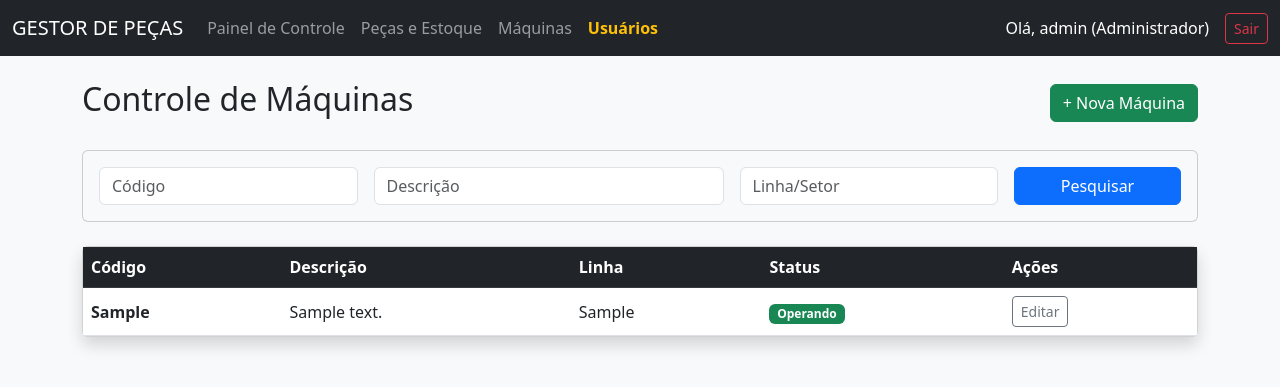
After one commit to fabioj86/GestorPecas, a Flask app: page /maquinas in a window 1280 px wide. The commit adds this page. Shown: the top 387 px of the page. Run offline with Flask 3, Linux system fonts and the light colour scheme; a user stored in the database is signed in; tables that the repository leaves empty hold one stand-in row (values such as "Sample post").

Commit message:
Inclusão rotina: Cadastro de Máquinas visível somente para usuários com permissão de Administrador e Tecnico.

```diff
--- a/app.py
+++ b/app.py
@@ -178,6 +178,59 @@ def obter_detalhes_item(item_id):
         'imagens': imagens
     })
 
+# -----------------------------------------------------------------------------
+# ROTA: LISTAR MÁQUINAS (Com Pesquisa)
+# -----------------------------------------------------------------------------
+@app.route('/maquinas')
+@login_required
+def listar_maquinas():
+    # BARREIRA DE ACESSO: Somente Admin e Tecnico
+    if current_user.role not in ['Administrador', 'Tecnico']:
+        flash('Acesso restrito à equipe técnica.', 'danger')
+        return redirect(url_for('dashboard'))
+
+    # Captura os termos de pesquisa do formulário GET
+    q_codigo = request.args.get('codigo', '')
+    q_descricao = request.args.get('descricao', '')
+    q_linha = request.args.get('linha', '')
+
+    # Constrói a consulta dinamicamente
+    query = Maquina.query
+    if q_codigo:
+        query = query.filter(Maquina.codigo.ilike(f'%{q_codigo}%'))
+    if q_descricao:
+        query = query.filter(Maquina.descricao.ilike(f'%{q_descricao}%'))
+    if q_linha:
+        query = query.filter(Maquina.linha.ilike(f'%{q_linha}%'))
+
+    maquinas = query.order_by(Maquina.codigo).all()
+    return render_template('maquinas.html', maquinas=maquinas)
+
+# -----------------------------------------------------------------------------
+# ROTA: CADASTRAR NOVA MÁQUINA
+# -----------------------------------------------------------------------------
+@app.route('/maquina/nova', methods=['POST'])
+@login_required
+def nova_maquina():
+    if current_user.role not in ['Administrador', 'Tecnico']:
+        return "Acesso Negado", 403
+
+    codigo = request.form.get('codigo')
+    descricao = request.form.get('descricao')
+    linha = request.form.get('linha')
+    status = request.form.get('status', 'Operando')
+
+    # Validação de unicidade
+    if Maquina.query.filter_by(codigo=codigo).first():
+        flash(f'Erro: O código {codigo} já está cadastrado!', 'danger')
+        return redirect(url_for('listar_maquinas'))
+
+    nova = Maquina(codigo=codigo, descricao=descricao, linha=linha, status=status)
+    db.session.add(nova)
+    db.session.commit()
+
+    flash(f'Máquina {codigo} cadastrada com sucesso!', 'success')
+    return redirect(url_for('listar_maquinas'))
 
 # -----------------------------------------------------------------------------
 # ROTA: CADASTRAR NOVO ITEM
--- a/templates/base.html
+++ b/templates/base.html
@@ -30,6 +30,13 @@
                         <li class="nav-item">
                             <a class="nav-link" href="/itens">Peças e Estoque</a>
                         </li>
+                        {% if current_user.role in ['Administrador', 'Tecnico'] %}
+                        <li class="nav-item">
+                            <a class="nav-link" href="{{ url_for('listar_maquinas') }}">
+                                <i class="bi bi-gear-wide-connected"></i> Máquinas
+                            </a>
+                        </li>
+                        {% endif %}
 
                         {% if current_user.role == 'Administrador' %}
                         <li class="nav-item">
--- /dev/null
+++ b/templates/maquinas.html
@@ -0,0 +1,100 @@
+{% extends 'base.html' %}
+
+{% block content %}
+<div class="d-flex justify-content-between align-items-center mb-4">
+    <h2><i class="bi bi-gear-wide-connected"></i> Controle de Máquinas</h2>
+    <button class="btn btn-success" data-bs-toggle="modal" data-bs-target="#modalNovaMaquina">+ Nova Máquina</button>
+</div>
+
+<div class="card mb-4 bg-light">
+    <div class="card-body">
+        <form method="GET" action="/maquinas" class="row g-3">
+            <div class="col-md-3">
+                <input type="text" name="codigo" class="form-control" placeholder="Código" value="{{ request.args.get('codigo', '') }}">
+            </div>
+            <div class="col-md-4">
+                <input type="text" name="descricao" class="form-control" placeholder="Descrição" value="{{ request.args.get('descricao', '') }}">
+            </div>
+            <div class="col-md-3">
+                <input type="text" name="linha" class="form-control" placeholder="Linha/Setor" value="{{ request.args.get('linha', '') }}">
+            </div>
+            <div class="col-md-2 d-grid">
+                <button type="submit" class="btn btn-primary">Pesquisar</button>
+            </div>
+        </form>
+    </div>
+</div>
+
+<div class="card shadow">
+    <div class="table-responsive">
+        <table class="table table-hover align-middle mb-0">
+            <thead class="table-dark">
+                <tr>
+                    <th>Código</th>
+                    <th>Descrição</th>
+                    <th>Linha</th>
+                    <th>Status</th>
+                    <th>Ações</th>
+                </tr>
+            </thead>
+            <tbody>
+                {% for m in maquinas %}
+                <tr>
+                    <td class="fw-bold">{{ m.codigo }}</td>
+                    <td>{{ m.descricao }}</td>
+                    <td>{{ m.linha }}</td>
+                    <td>
+                        {% if m.status == 'Operando' %}
+                            <span class="badge bg-success"><i class="bi bi-check-circle"></i> Operando</span>
+                        {% else %}
+                            <span class="badge bg-danger"><i class="bi bi-exclamation-triangle"></i> Defeito</span>
+                        {% endif %}
+                    </td>
+                    <td>
+                        <button class="btn btn-sm btn-outline-secondary">Editar</button>
+                    </td>
+                </tr>
+                {% endfor %}
+            </tbody>
+        </table>
+    </div>
+</div>
+
+<div class="modal fade" id="modalNovaMaquina" tabindex="-1" aria-hidden="true">
+    <div class="modal-dialog">
+        <div class="modal-content">
+            <div class="modal-header bg-success text-white">
+                <h5 class="modal-title">Cadastrar Novo Equipamento</h5>
+                <button type="button" class="btn-close btn-close-white" data-bs-dismiss="modal"></button>
+            </div>
+            <form action="/maquina/nova" method="POST">
+                <div class="modal-body">
+                    <div class="mb-3">
+                        <label class="form-label">Código da Máquina *</label>
+                        <input type="text" class="form-control" name="codigo" required>
+                    </div>
+                    <div class="mb-3">
+                        <label class="form-label">Descrição / Nome *</label>
+                        <input type="text" class="form-control" name="descricao" required>
+                    </div>
+                    <div class="mb-3">
+                        <label class="form-label">Linha de Produção</label>
+                        <input type="text" class="form-control" name="linha" placeholder="Ex: Linha A, Setor Hidráulica">
+                    </div>
+                    <div class="mb-3">
+                        <label class="form-label">Status Inicial</label>
+                        <select class="form-select" name="status">
+                            <option value="Operando">Operando</option>
+                            <option value="Defeito">Com Defeito / Parada</option>
+                        </select>
+                    </div>
+                </div>
+                <div class="modal-footer">
+                    <button type="button" class="btn btn-secondary" data-bs-dismiss="modal">Cancelar</button>
+                    <button type="submit" class="btn btn-success">Salvar Equipamento</button>
+                </div>
+            </form>
+        </div>
+    </div>
+</div>
+{% endblock %}
```
Also changed, not shown: models.py (+6 -8 lines), README.txt (added).
